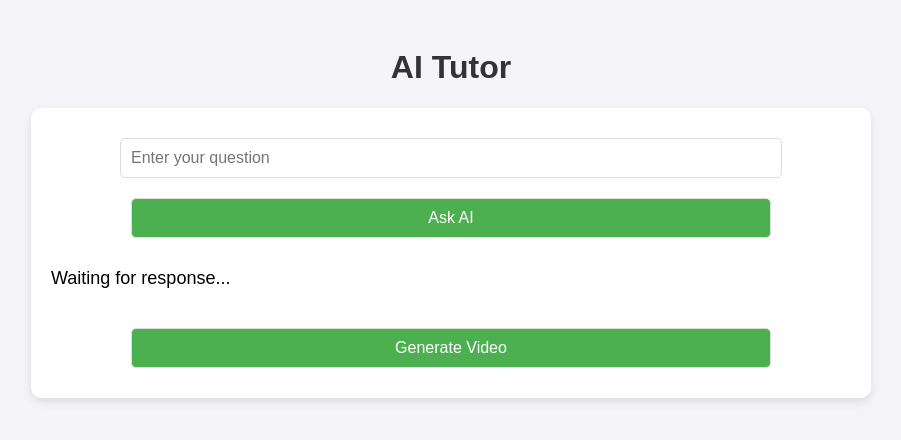
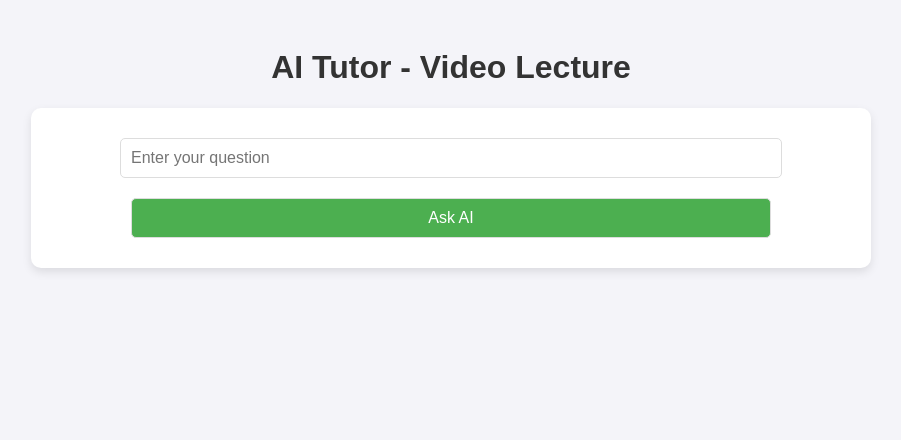
Before and after one commit to varanasi48/ai-tutor, a plain HTML site: page index.html in a window 1280 px wide. Shown: the whole page, without its empty margins (189-1090 px from the left). Drawn offline with Linux system fonts and the light colour scheme.

Commit message:
Update index.html

```diff
--- a/index.html
+++ b/index.html
@@ -3,7 +3,7 @@
 <head>
     <meta charset="UTF-8">
     <meta name="viewport" content="width=device-width, initial-scale=1.0">
-    <title>AI Tutor</title>
+    <title>AI Tutor - Video Lecture</title>
     <style>
         body { font-family: 'Arial', sans-serif; text-align: center; padding: 20px; background: #f4f4f9; }
         h1 { color: #333; }
@@ -29,29 +29,22 @@
             cursor: pointer;
         }
         button:hover { background: #45a049; }
-        #response { margin-top: 20px; font-size: 18px; min-height: 50px; text-align: left; }
-        .image-container img { max-width: 100%; border-radius: 8px; margin-top: 10px; }
+        #loader { display: none; font-size: 18px; color: #ff5733; margin-top: 10px; }
         video { width: 100%; margin-top: 10px; border-radius: 8px; display: none; }
         #downloadBtn { display: none; margin-top: 10px; padding: 10px; background: #007bff; color: white; text-decoration: none; border-radius: 5px; }
-        #loader { display: none; font-size: 18px; color: #ff5733; margin-top: 10px; }
     </style>
 </head>
 <body>
 
-    <h1>AI Tutor</h1>
+    <h1>AI Tutor - Video Lecture</h1>
     <div class="container">
         <input type="text" id="question" placeholder="Enter your question">
         <button onclick="fetchLecture()">Ask AI</button>
-        <div id="response">Waiting for response...</div>
-
-        <button onclick="generateVideo()">Generate Video</button>
         <p id="loader">⏳ Generating video...</p>
         <video id="videoPreview" controls></video>
         <a id="downloadBtn" href="" download="lecture.mp4">Download Video</a>
     </div>
 
     <script src="response.js"></script>
-    <script src="video.js"></script>
-
 </body>
 </html>
```
